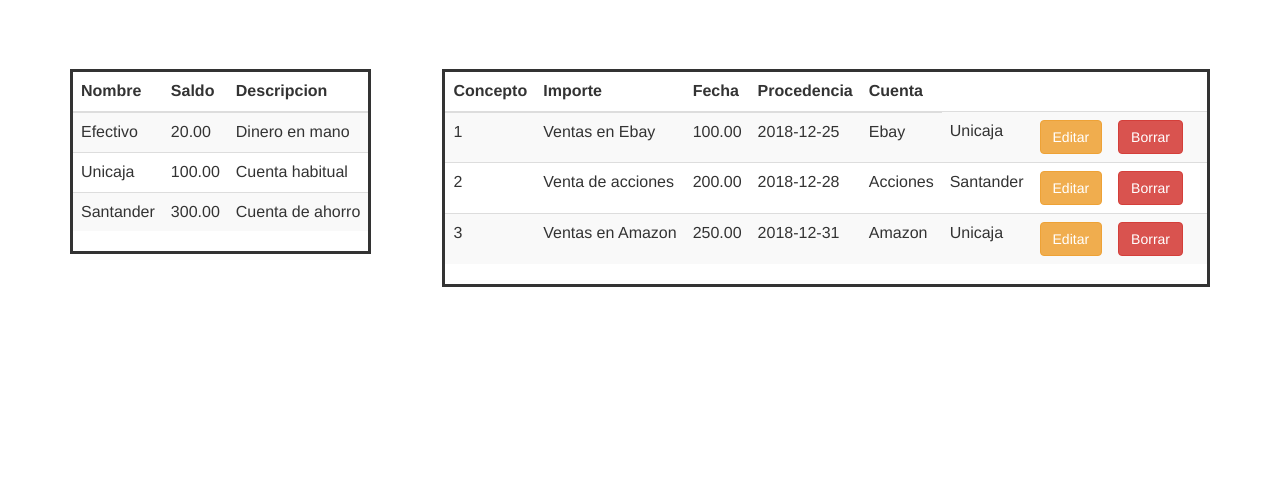
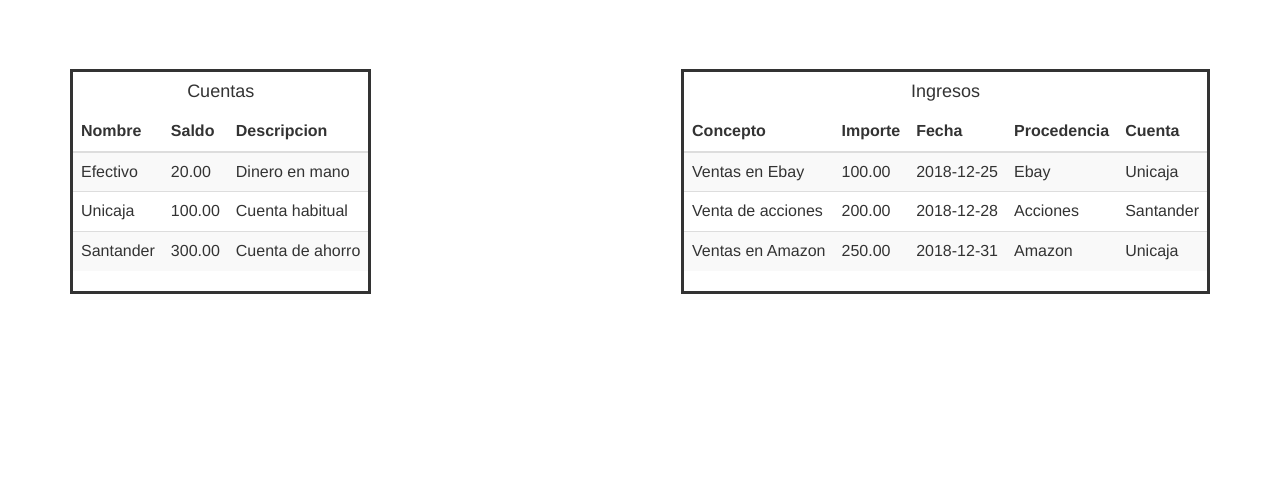
Before and after one commit to javiersp98/Financial, a PHP site: page / in a window 1280 px wide. Shown: the part 51-544 px from the top of the page. Run offline with PHP 8.4, Linux system fonts and the light colour scheme; data comes from the database, SQL or seed files in the repository.

Commit message:
15/01/2019
Edición y borrado de cuentas
Mejora del sistema de edición, más modular y activable/desactivable
Mejoras en CSS de index

```diff
--- a/css/index.css
+++ b/css/index.css
@@ -9,16 +9,29 @@ body {
     /*width: 85%;*/
 }
 
+
+
+/* Cuentas */
 .mostrar_cuentas {
     width: auto;
     border-style: solid;
     margin-bottom: 20px;
     float: left;
 }
+.mostrar_cuentas_texto {
+    margin: auto;
+    width: 50%;
+}
 
+
+/* Ingresos */
 .mostrar_ingresos {
     width: auto;
     border-style: solid;
     margin-bottom: 20px;
     float: right;
 }
+.mostrar_ingresos_texto {
+    margin: auto;
+    width: 50%;
+}
--- a/cuentas.php
+++ b/cuentas.php
@@ -7,5 +7,5 @@ include "db/connect.php";
 <?php include "modals/crear_cuenta.php"; ?>
 
 <div class="mostrar_cuentas"><p>
-  <?php include "functions/mostrar_cuentas.php"; ?>
+  <?php $editar=1; include "functions/mostrar_cuentas.php"; ?>
 </p></div>
--- a/functions/editar_ingreso.php
+++ b/functions/editar_ingreso.php
@@ -9,7 +9,6 @@ $concepto = $_POST['input-concepto'];
 $fecha = $_POST['input-fecha'];
 $procedencia = $_POST['input-procedencia'];
 $cuenta = $_POST['input-cuenta'];
-
 
 // Borramos el registro anterior
 $sql = "DELETE FROM ingresos WHERE id=$id";
--- a/functions/mostrar_cuentas.php
+++ b/functions/mostrar_cuentas.php
@@ -18,6 +18,19 @@ while($row = mysql_fetch_array( $res )) {?>
         <td><?php echo $row['nombre'];?></td>
         <td><?php echo $row['saldo'];?></td>
         <td><?php echo $row['descripcion'];?></td>
+
+        <!--EDITAR-->
+        <?php
+        //Permite o no editar los datos
+        //Esta variable es enviada desde el solicitante
+        //$editar=0;
+            if ($editar == 1) {
+                require "mostrar_cuentas_edit.php";
+            }
+            if ($editar == 0) {
+
+            }
+            ?>
     </tr>
 
 <?php } ?>
--- a/functions/mostrar_ingresos.php
+++ b/functions/mostrar_ingresos.php
@@ -17,7 +17,6 @@ or die(mysql_error());
 while($row = mysql_fetch_array( $res )) {?>
 
     <tr>
-        <td><?php echo $row['id'];?></td>
         <td><?php echo $row['concepto'];?></td>
         <td><?php echo $row['importe'];?></td>
         <td><?php echo $row['fecha'];?></td>
@@ -25,78 +24,17 @@ while($row = mysql_fetch_array( $res )) {?>
         <td><?php echo $row['cuenta'];?></td>
 
         <!--EDITAR-->
-        <td>
-            <button type="button" class="btn btn-warning" data-toggle="modal" data-target="#modal_editar_<?php echo $row['id'] ;?>">
-            Editar
-            </button>
-            <div class="modal fade" id="modal_editar_<?php echo $row['id'] ;?>" tabindex="-1" role="dialog" aria-labelledby="exampleModalLabel" aria-hidden="true">
-                <div class="modal-dialog modal-dialog-centered" role="document">
-                    <div class="modal-content">
-                    <div class="modal-header">
-                        <h4 class="modal-title" id="exampleModalLabel">Edición de artículo</h4>
-                        <button type="button" class="close" data-dismiss="modal" aria-label="Close">
-                            <span aria-hidden="true">&times;</span>
-                        </button>
-                    </div>
-                    <div class="modal-body">
-                        <!-- Formulario de edición de datos -->
-                        <form action="functions/editar_ingreso.php" method="POST">
-                            Id<br>
-                            <input type="text" class="form-control form-space" name="input-id" value="<?php echo $row['id']?>" readonly/>
-                            Concepto<br>
-                            <input type="text" class="form-control form-space" name="input-concepto" value="<?php echo $row['concepto']?>" />
-                            Importe<br>
-                            <input type="text" class="form-control form-space" name="input-importe" value="<?php echo $row['importe']?>" />
-                            Fecha<br>
-                            <input type="text" class="form-control form-space" name="input-fecha" value="<?php echo $row['fecha']?>" />
-                            Procedencia del dinero<br>
-                            <input type="text" class="form-control form-space" name="input-procedencia" value="<?php echo $row['procedencia']?>" />
-                            Cuenta en la que ha sido ingresado<br>
-                            <input type="text" class="form-control form-space" name="input-cuenta" value="<?php echo $row['cuenta']?>" />
+        <?php
+        //Permite o no editar los datos
+        //Esta variable es enviada desde el solicitante
+        //$editar=0;
+            if ($editar == 1) {
+                require "mostrar_ingresos_edit.php";
+            }
+            if ($editar == 0) {
 
-                            <div class="modal-footer">
-                            <button type="button" class="btn btn-secondary" data-dismiss="modal">Cancelar</button>
-                            <button type="submit" class="btn btn-warning">Editar</button>
-                            </div>
-                        </form>
-                    </div>
-                    </div>
-                </div>
-            </div>
-        </td>
-
-        <!--BORRAR CON CONFIRMACIÓN-->
-        <td>
-        <button type="button" class="btn btn-danger" data-toggle="modal" data-target="#modal_borrar_<?php echo $row['id'] ;?>">
-        Borrar
-        </button>
-
-        <div class="modal fade" id="modal_borrar_<?php echo $row['id'] ;?>" tabindex="-1" role="dialog" aria-labelledby="exampleModalLabel" aria-hidden="true">
-            <div class="modal-dialog modal-dialog-centered" role="document">
-                <div class="modal-content">
-                <div class="modal-header">
-                    <h4 class="modal-title" id="exampleModalLabel">¿Seguro que desea borrar este ingreso?</h4>
-                    <button type="button" class="close" data-dismiss="modal" aria-label="Close">
-                    <span aria-hidden="true">&times;</span>
-                    </button>
-                </div>
-                <div class="modal-body">
-                    Borrar este ingreso será irreversible.
-                    <div class="modal-footer">
-                    <button type="button" class="btn btn-secondary" data-dismiss="modal">Cancelar</button>
-                    <?php echo '<a href="functions/borrar_ingreso.php?id=' . $row['id'] . '" class="btn btn-danger">Borrar</a>'; ?>
-                    </div>
-                </div>
-                </div>
-            </div>
-            </div>
-        </td>
-
-        <!--BORRAR SIN CONFIRMACIÓN-->
-        <td>
-        <?php // echo '<td><a href="functions/borrar_ingreso.php?id=' . $row['id'] . '" class="btn btn-danger">Borrar</a></td>'; ?>
-        </td>
-
+            }
+        ?>
     </tr>
 
 <?php } ?>
--- a/index.php
+++ b/index.php
@@ -1,13 +1,37 @@
-<?php
-include "navbars.php";
-include "db/connect.php";
-?>
-<link href="css/index.css" rel="stylesheet" type="text/css"/>
+<html>
+  <head>
 
-<div class="mostrar_cuentas"><p>
-  <?php include "functions/mostrar_cuentas.php"; ?>
-</p></div>
+    <?php
+    include "navbars.php";
+    include "db/connect.php";
+    ?>
 
-<div class="mostrar_ingresos"><p>
-  <?php include "functions/mostrar_ingresos.php"; ?>
-</p></div>
+    <link href="css/index.css" rel="stylesheet" type="text/css"/>
+
+  </head>
+  <body>
+
+    <div class="mostrar_cuentas">
+      <div class="mostrar_cuentas_texto">
+        <h4>
+          <center>
+            Cuentas
+          </center>
+        </h4>
+      </div>
+      <?php $editar=0; include "functions/mostrar_cuentas.php"; ?>
+    </div>
+
+    <div class="mostrar_ingresos">
+      <div class="mostrar_cuentas_texto">
+        <h4>
+          <center>
+              Ingresos
+          </center>
+        </h4>
+      </div>
+      <?php $editar=0; include "functions/mostrar_ingresos.php"; ?>
+    </div>
+
+  </body>
+</html>
--- a/ingresos.php
+++ b/ingresos.php
@@ -7,5 +7,5 @@ include "db/connect.php";
 <?php include "modals/crear_ingreso.php"; ?>
 
 <div class="mostrar_cuentas"><p>
-  <?php include "functions/mostrar_ingresos.php"; ?>
+  <?php $editar=1; include "functions/mostrar_ingresos.php"; ?>
 </p></div>
```
Also changed, not shown: functions/borrar_cuenta.php (added, +16 -0 lines), functions/editar_cuenta.php (added, +28 -0 lines), functions/mostrar_cuentas_edit.php (added, +67 -0 lines), functions/mostrar_ingresos_edit.php (added, +71 -0 lines).
